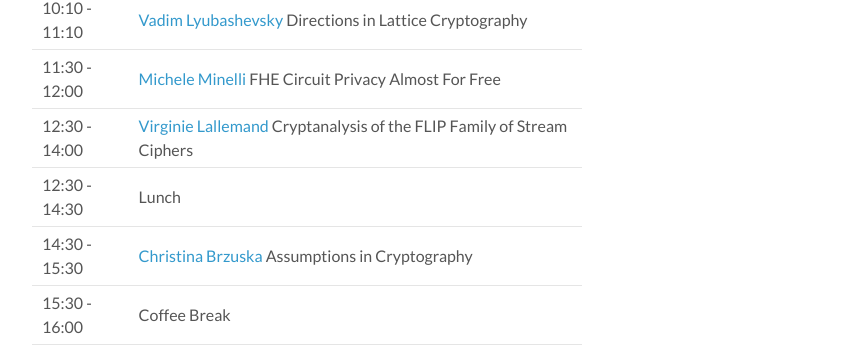
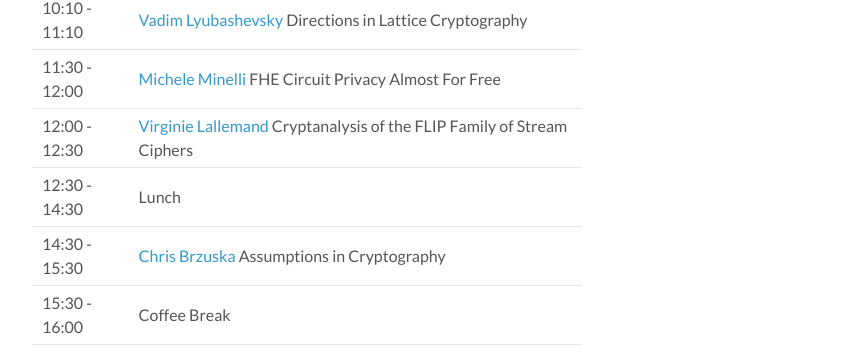
Before and after one commit to pariscryptoday/pariscryptoday.github.io, a Jekyll site: the page built from _posts/2016-07-11-third.md, in a window 1280 px wide and 1400 px high, scrolled down 368 px. Shown: the part 144-498 px from the top of the window, without its empty margins (178-1033 px from the left). Built offline with Jekyll 4.4.1, drawn with Linux system fonts in a browser that asks for light colours; formulas are drawn with MathJax 3; some of the changed text lies outside the part shown.

Commit message:
Update 2016-07-11-third.md

```diff
--- a/_posts/2016-07-11-third.md
+++ b/_posts/2016-07-11-third.md
@@ -16,9 +16,9 @@ INRIA.
 | 10:00&nbsp;-&nbsp;10:10 | Welcome
 | 10:10 - 11:10 | [Vadim Lyubashevsky](#VL) Directions in Lattice Cryptography
 | 11:30 - 12:00 | [Michele Minelli](#MM) FHE Circuit Privacy Almost For Free
-| 12:30 - 14:00 | [Virginie Lallemand](#VLa) Cryptanalysis of the FLIP Family of Stream Ciphers
+| 12:00 - 12:30 | [Virginie Lallemand](#VLa) Cryptanalysis of the FLIP Family of Stream Ciphers
 | 12:30 - 14:30 | Lunch
-| 14:30 - 15:30 | [Christina Brzuska](#CB) Assumptions in Cryptography
+| 14:30 - 15:30 | [Chris Brzuska](#CB) Assumptions in Cryptography
 | 15:30 - 16:00 | Coffee Break
 | 16:00 - 16:30 | [Benoît Cogliati](#BC) EWCDM: An Efficient, Beyond-Birthday Secure, Nonce-Misuse Resistant MAC
 | 16:30 - 17:00 | [Geoffroy Couteau](#GC) Encryption Switching Protocols
@@ -71,7 +71,7 @@ Méaux et al. allows for a key recovery in $2^{54}$ basic operations
 Joint work with Sébastien Duval and Yann Rotella
 
 **<a name="CB"></a>Assumptions in Cryptography**<br>
-*[Christina Brzuska](http://christinabrzuska.de/)* (TU Hamburg-Harburg)
+*[Chris Brzuska](http://christinabrzuska.de/)* (TU Hamburg-Harburg)
 
 **<a name="BC"></a>EWCDM: An Efficient, Beyond-Birthday Secure, Nonce-Misuse Resistant MAC**<br>
 *Benoît Cogliati* (University of Versailles)
```
